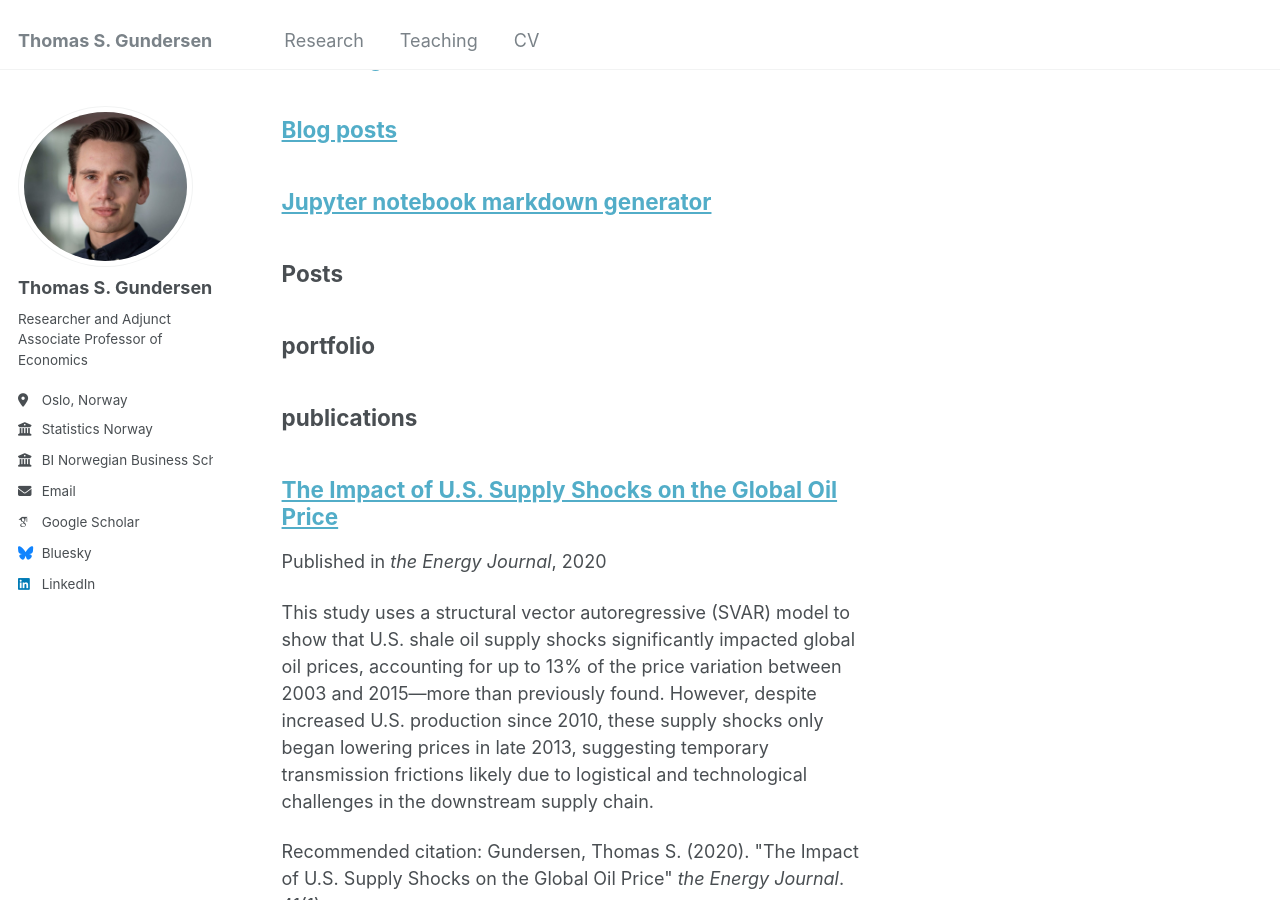
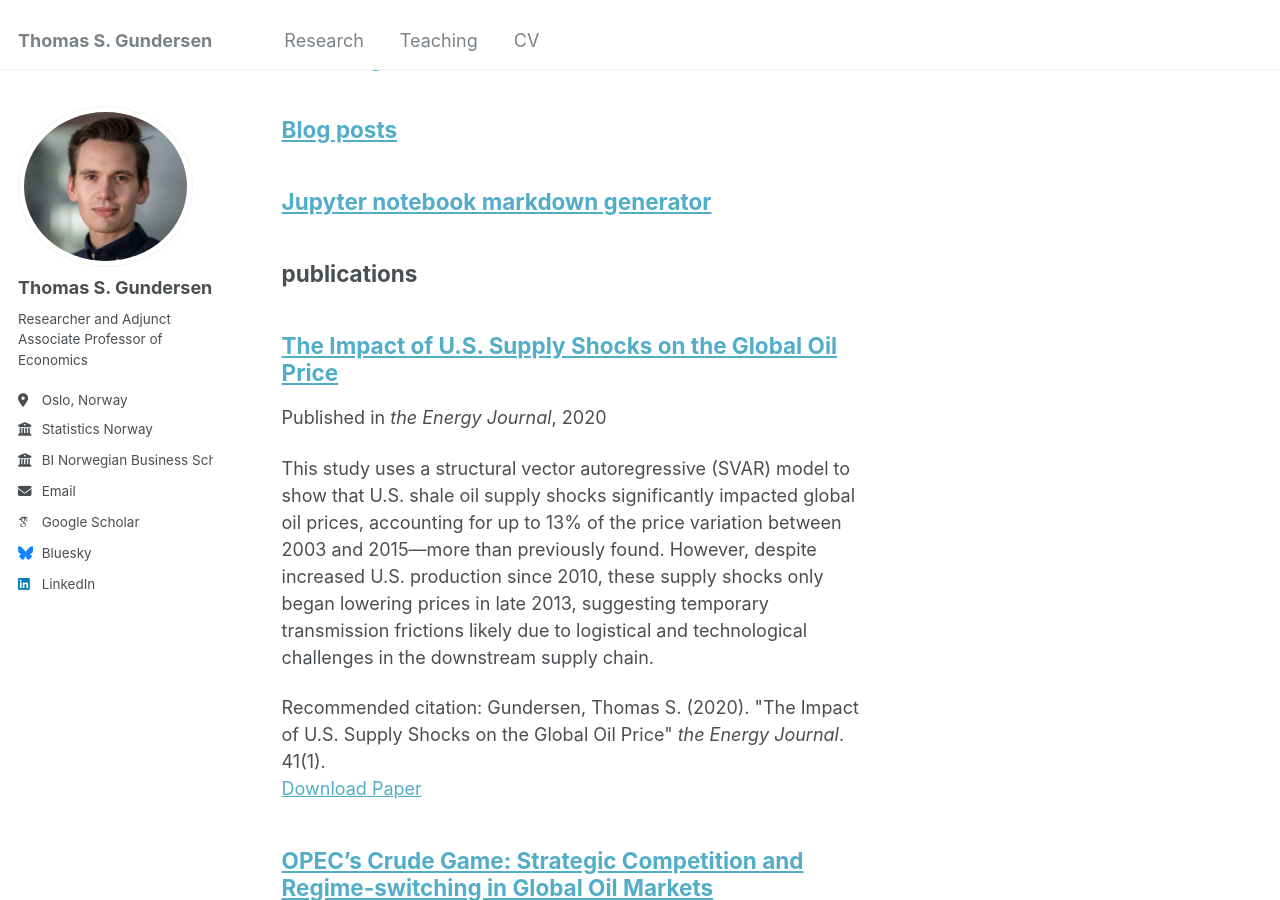
Before and after one commit to tsgundersen/tsgundersen.github.io, a Jekyll site: the page built from _pages/sitemap.md, in a window 1280 px wide and 900 px high, scrolled down 1071 px. Built offline with Jekyll 4.4.1, drawn with Linux system fonts in a browser that asks for light colours; some web fonts are replaced.

Commit message:
Hide empty section headings on the sitemap page
The Posts heading was hardcoded and the collection loop printed a heading
for every collection regardless of contents, so the sitemap showed empty
Posts, talks, and portfolio headings after that content was removed. Only
render a section heading when it actually has entries.

```diff
--- a/_pages/sitemap.md
+++ b/_pages/sitemap.md
@@ -14,24 +14,18 @@ A list of all the posts and pages found on the site. For you robots out there is
   {% include archive-single.html %}
 {% endfor %}
 
+{% if site.posts.size > 0 %}
 <h2>Posts</h2>
 {% for post in site.posts %}
   {% include archive-single.html %}
 {% endfor %}
-
-{% capture written_label %}'None'{% endcapture %}
+{% endif %}
 
 {% for collection in site.collections %}
-{% unless collection.output == false or collection.label == "posts" %}
-  {% capture label %}{{ collection.label }}{% endcapture %}
-  {% if label != written_label %}
-  <h2>{{ label }}</h2>
-  {% capture written_label %}{{ label }}{% endcapture %}
-  {% endif %}
+{% unless collection.output == false or collection.label == "posts" or collection.docs.size == 0 %}
+  <h2>{{ collection.label }}</h2>
+  {% for post in collection.docs %}
+    {% include archive-single.html %}
+  {% endfor %}
 {% endunless %}
-{% for post in collection.docs %}
-  {% unless collection.output == false or collection.label == "posts" %}
-  {% include archive-single.html %}
-  {% endunless %}
 {% endfor %}
-{% endfor %}
```
